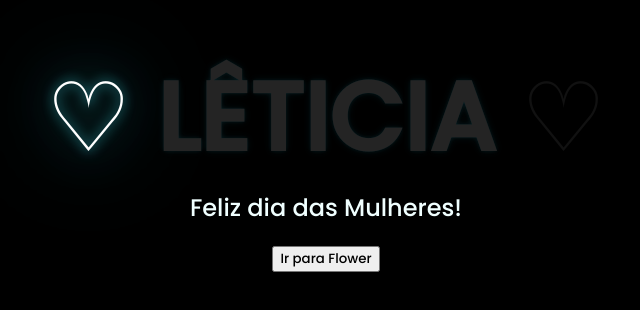
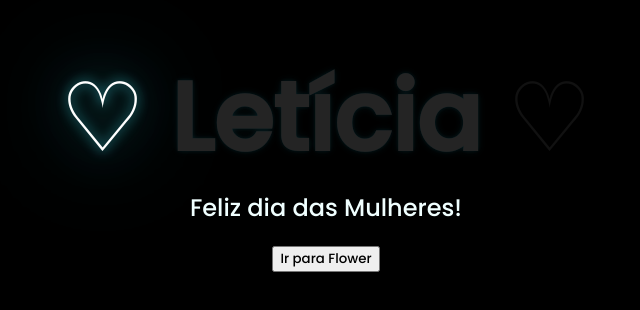
Before and after one commit to devgabe1/Flower_ping, a plain HTML site: page index.html in a window 1280 px wide. Shown: the part 250-560 px from the top of the page, without its empty margins (322-962 px from the left). Drawn offline with Linux system fonts and the light colour scheme.

Commit message:
Add files via upload

```diff
--- a/index.html
+++ b/index.html
@@ -13,7 +13,7 @@
 <body>
     <div class="greetings">
         <span>♡</span>
-        <span>LÊTICIA</span>
+        <span>Letícia</span>
         <span>♡</span>
     </div>
     <div class="description">
```
